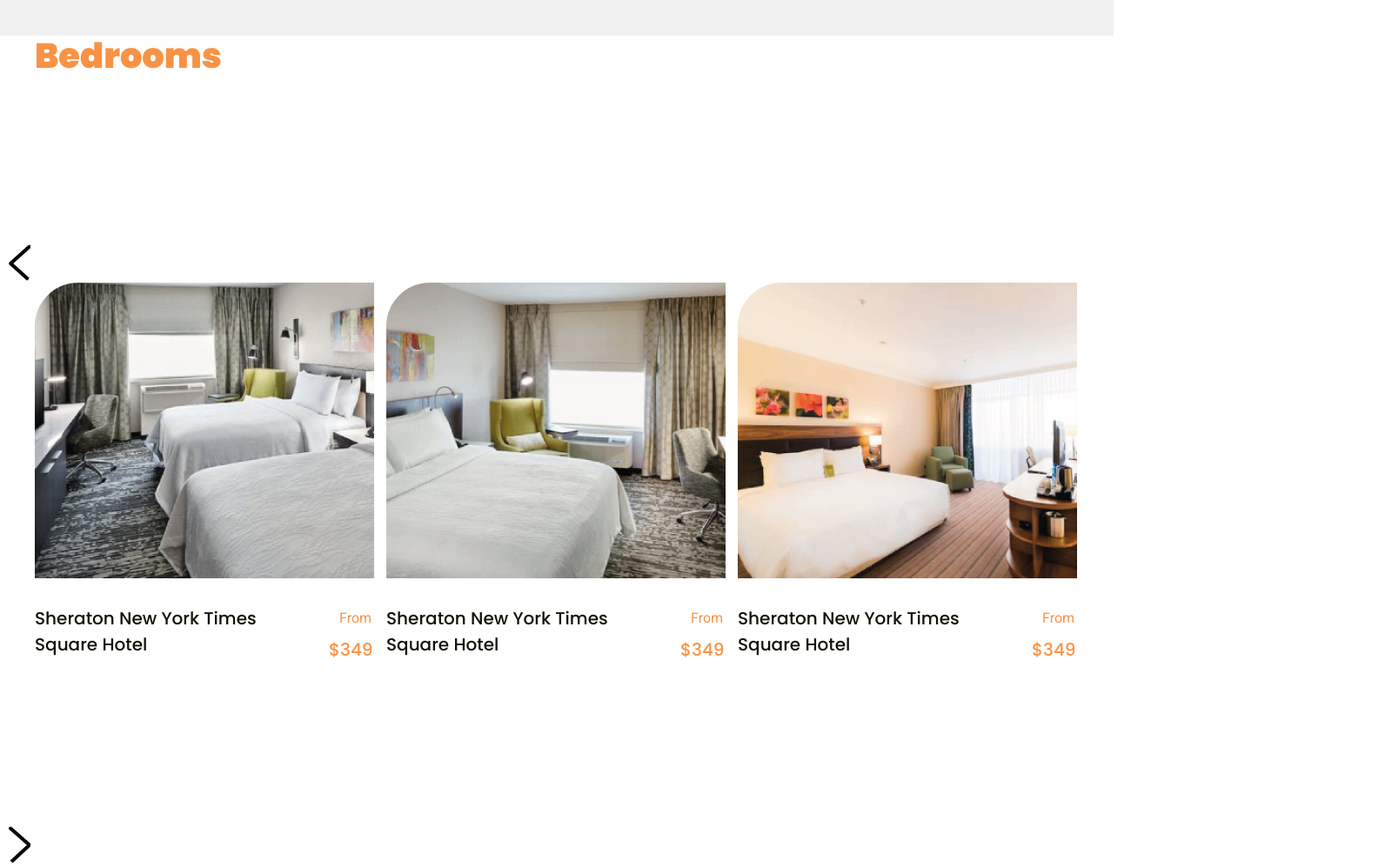
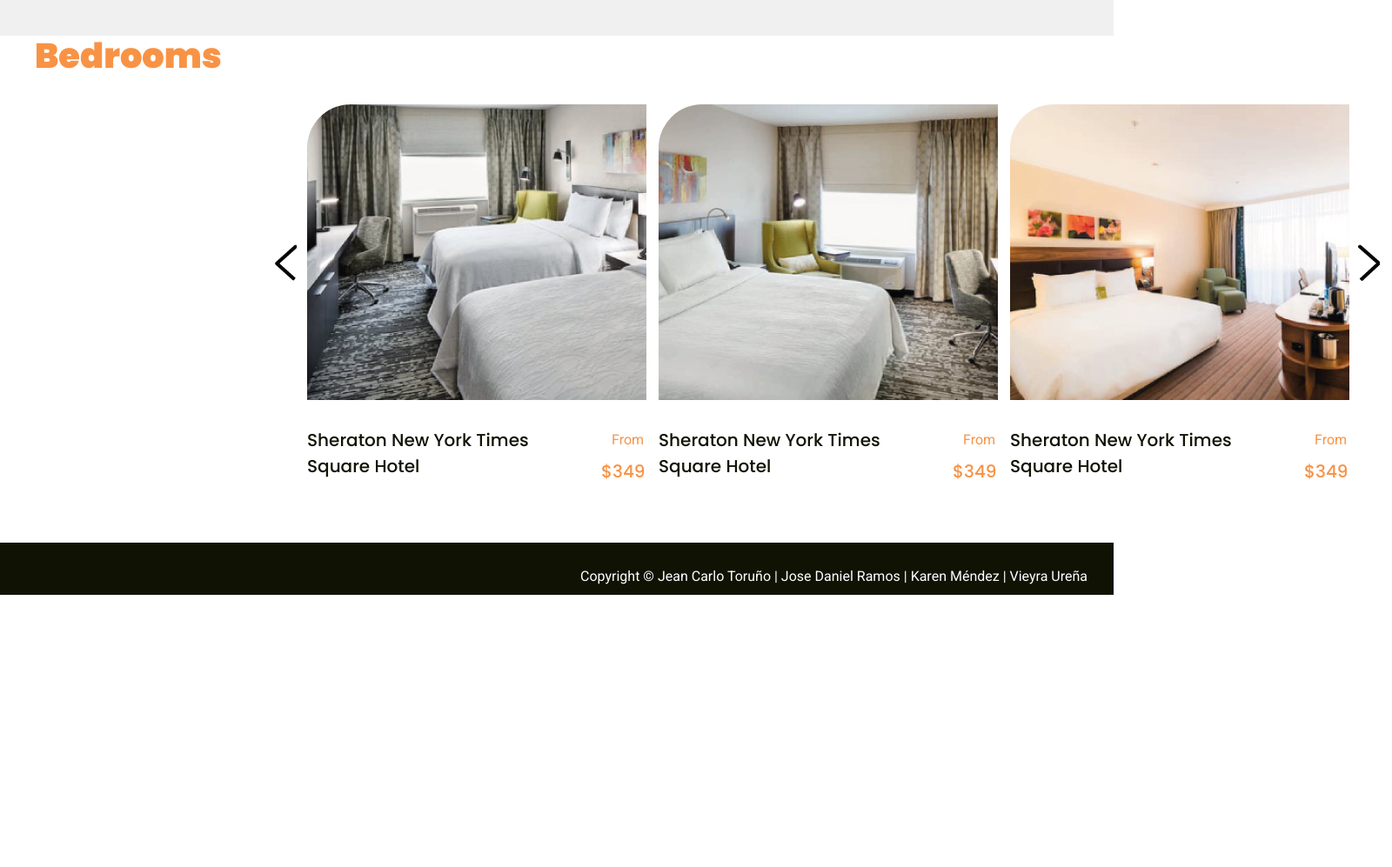
Before and after one commit to jeanToru/Proyecto1-Hotel, a website: page hotelHilton.html in a window 1280 px wide. Shown: the part 920-1917 px from the top of the page at 87% size, 1600 px wide, since content can reach past the window. After the commit the page ends 1604 px from the top, so only its background shows below. Drawn offline with Linux system fonts and the light colour scheme; a web font is replaced by a local one.

Commit message:
Correcion de bug de Flechas

```diff
--- a/sass/components/_bedroom.scss
+++ b/sass/components/_bedroom.scss
@@ -40,6 +40,11 @@
   width: 1198px;
 }
 
+.cardBedroom {
+  width: 1294px;
+  margin-left: 306px;
+}
+
 .arrowRoom {
   float: left;
   margin-left: 10px;
```
Also changed, not shown: hotelHilton.html (+2 -4 lines), hotelMandarinoriental.html (+0 -2 lines), public/css/style.css.
